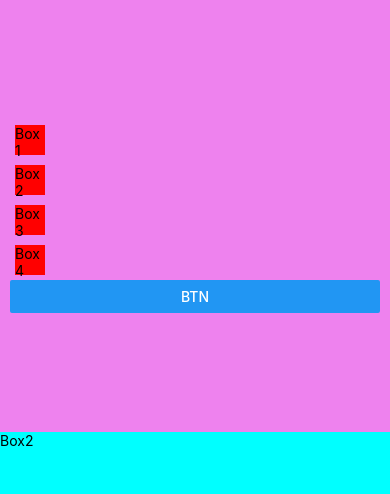
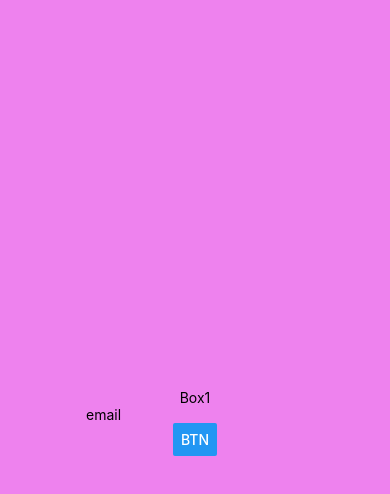
Before and after one commit to ryewoncode/react-native-edu, a React Native app: screen / in a window 390 px wide. Shown: the top 494 px of the page. Built offline with nearby package versions, Linux system fonts and the light colour scheme.

Commit message:
feat: TextInput의 onPress이벤트 실습

```diff
--- a/App.js
+++ b/App.js
@@ -6,7 +6,8 @@ import {View, Text} from 'react-native'
 // import ImageComponent from './ImageComponent';
 // import SytleComponent from './StyleComponent';
 // import CssTest from './CssTest'
-import PositionComponent from './PositionComponent';
+// import PositionComponent from './PositionComponent';
+import TextInputComponent from './TextInputComponent';
 
 const App = () => {
     let count = 500;
@@ -21,7 +22,8 @@ const App = () => {
         // <ImageComponent />
         // <SytleComponent />
         // <CssTest />
-        <PositionComponent />
+        // <PositionComponent />
+        <TextInputComponent />
     )
 }
 
--- /dev/null
+++ b/TextInputComponent.js
@@ -0,0 +1,42 @@
+import React, { Component, useState } from 'react';
+import { View, Text, StyleSheet, Button, TextInput } from 'react-native';
+
+
+const TextInputComponent = () => {
+  const [email, setEmail] = useState('');
+  const onChage = (text) => {
+    console.log(`onChage, text=${text}`);
+    setEmail(text);
+    console.log(`email=${email}`);
+  }
+
+  return (
+    <View style={styles.all}>
+      <View style={styles.container1}>
+          <Text style={styles.box}>Box1</Text>
+          <TextInput placeholder="email"
+                    // onChangeText={onChage}
+                    onChangeText={setEmail}
+          />
+          <Button title="btn" />
+          <Text>{email}</Text>
+      </View>
+    </View>
+  );
+};
+
+const styles = StyleSheet.create({
+  all:{
+    backgroundColor: '#cccccc',
+    flex: 1,
+  },
+  container1: {
+    backgroundColor: 'violet',
+    flex: 2,
+    flexDirection: 'column',
+    justifyContent: 'center',
+    alignItems: 'center',
+    padding: 10,  },
+})
+
+export default TextInputComponent;
```
